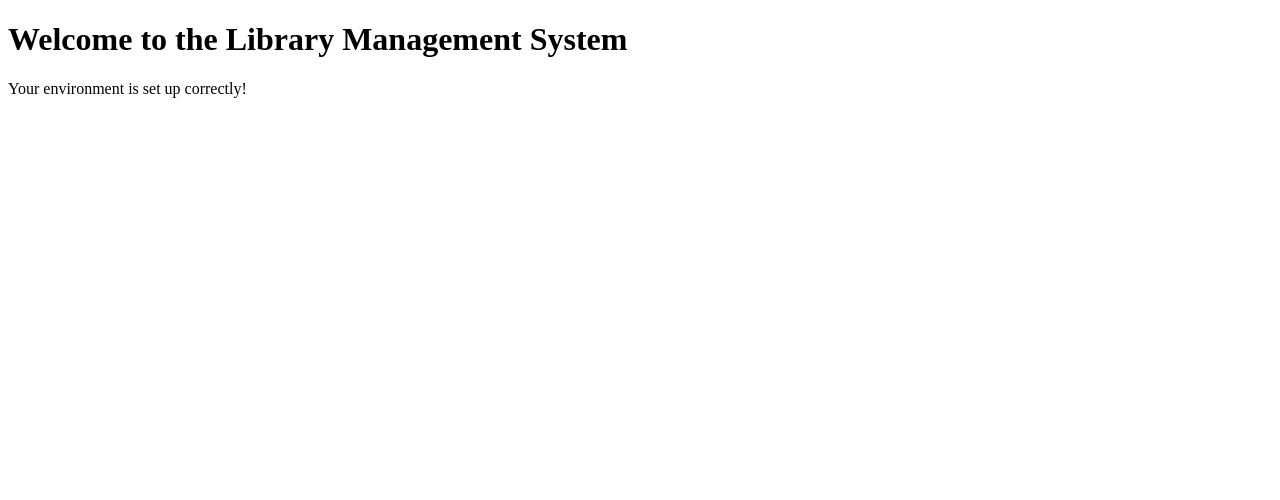
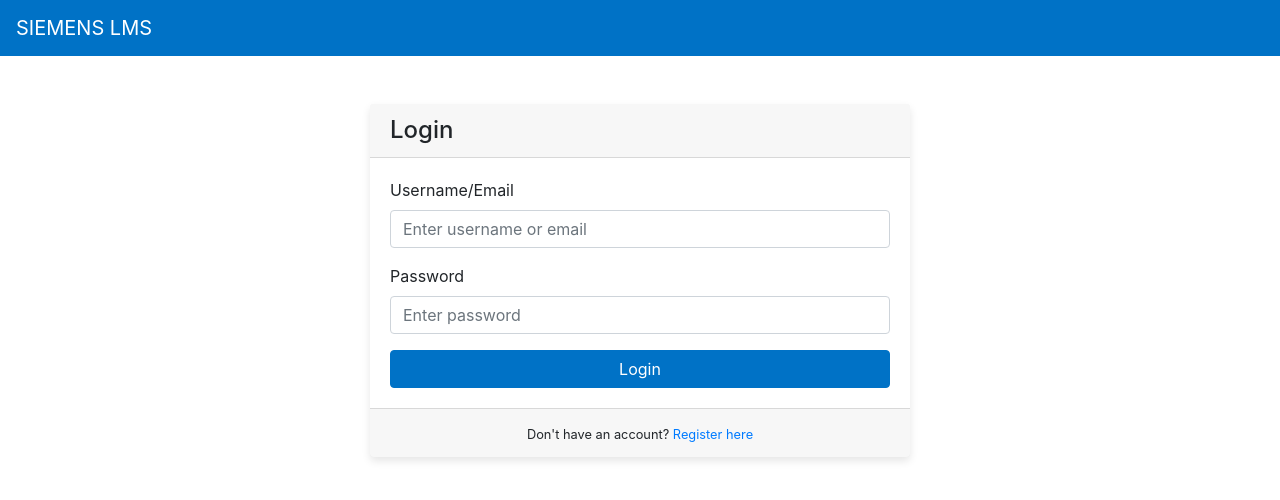
Before and after one commit to anassalah24/LibraryManagementSystem, a Flask app: page / in a window 1280 px wide. Shown: the top 500 px of the page. Run offline with Flask 3, Linux system fonts and the light colour scheme; some libraries are stand-ins or nearby versions.

Commit message:
code comments cleanup
cleaned some comments in code

```diff
--- a/app/__init__.py
+++ b/app/__init__.py
@@ -3,13 +3,12 @@
 from flask_sqlalchemy import SQLAlchemy
 from flask_mail import Mail
 from apscheduler.schedulers.background import BackgroundScheduler
+from app.notify_overdue import notify_overdue_function
 
 # Initialize extensions
 db = SQLAlchemy()
 mail = Mail()
 
-# Import your overdue notification function
-from app.notify_overdue import notify_overdue_function  # Adjust path if necessary
 
 def start_scheduler(app):
     scheduler = BackgroundScheduler()
--- a/app/config.py
+++ b/app/config.py
@@ -1,11 +1,11 @@
 import os
 
 class Config:
-    SECRET_KEY = os.environ.get('SECRET_KEY') or 'your_secret_key'
+    SECRET_KEY = os.environ.get('SECRET_KEY') or 'your_secret_key'# not needed
     SQLALCHEMY_DATABASE_URI = 'sqlite:///library.db'
     SQLALCHEMY_TRACK_MODIFICATIONS = False
 
-    # Email configuration (adjust as needed for your email service)
+    # Email configuration
     MAIL_SERVER = 'sandbox.smtp.mailtrap.io'
     MAIL_PORT = 587
     MAIL_USE_TLS = True
--- a/app/notify_overdue.py
+++ b/app/notify_overdue.py
@@ -11,14 +11,12 @@
     ).all()
 
     if not overdue_transactions:
-        # Optionally, you could log that no overdue transactions were found.
         return
 
     for tx in overdue_transactions:
         # Get member details
         member = User.query.get(tx.user_id)
         if not member:
-            # If member not found, skip this transaction
             continue
 
         subject = "Overdue Book Notification"
@@ -32,5 +30,4 @@
         try:
             send_email_notification(subject, member.email, body)
         except Exception as e:
-            # Optionally, log the exception or take other actions
             print(f"Failed to send notification for transaction {tx.id}: {e}")
--- a/app/routes.py
+++ b/app/routes.py
@@ -13,7 +13,7 @@
 
 @main.route('/')
 def index():
-    return render_template('index.html')
+    return render_template('login.html')
 
 @main.route('/logout')
 def logout():
@@ -30,7 +30,7 @@
     # Retrieve user from database to get the email
     user = db.session.get(User, user_id)
     email = user.email if user else ""
-    # Generate barcode for the member using a unique code (e.g., "MEMBER-<user_id>")
+    # Generate barcode for the member using a unique code
     barcode_img = generate_barcode_base64("MEMBER-" + str(user_id)) if user else ""
     return render_template('member_dashboard.html', username=username, user_id=user_id, email=email, barcode=barcode_img)
 
@@ -43,16 +43,15 @@
     username = session.get('username', 'LibrarianUser')
     return render_template('librarian_dashboard.html', username=username, user_id=session.get('user_id'))
 
+#Loads the Librarian manage books page
 @main.route('/books/manage')
 def manage_books():
-    # For simplicity, we pass a placeholder librarian username.
-    username = "LibrarianUser"
+    username = session.get('username', 'LibrarianUser')
     return render_template('manage_books.html', username=username)
 
-#manage members
+#Loads the Librarian mamange members page
 @main.route('/member_management')
 def member_management():
-    # Here you could add any authentication checks if necessary
     return render_template('member_management.html')
 
 
@@ -70,7 +69,7 @@
     username = data.get('username')
     email = data.get('email')
     password = data.get('password')
-    role = data.get('role', 'member')  # Default role is 'member'
+    role = data.get('role', 'member')
 
     # Basic validation
     if not username or not email or not password:
@@ -124,7 +123,7 @@
     return jsonify({'message': 'Login successful', 'user': {'username': user.username, 'role': user.role}}), 200
 
 
-# Endpoint for adding a new book (Librarian only, but for now we won't enforce role-checks)
+# Endpoint for adding a new book
 @main.route('/books', methods=['POST'])
 def add_book():
     data = request.get_json()
@@ -133,9 +132,9 @@
     title = data.get('title')
     author = data.get('author')
     subject = data.get('subject')
-    publication_date_str = data.get('publication_date')  # Expecting a string in 'YYYY-MM-DD' format
+    publication_date_str = data.get('publication_date')
     rack_location = data.get('rack_location')
-    num_copies = data.get('num_copies', 1)  # Default to one copy if not specified
+    num_copies = data.get('num_copies', 1)
 
     # Basic validation
     if not all([title, author, subject, publication_date_str, rack_location]):
@@ -159,7 +158,7 @@
 
     # Create the specified number of book copies with simulated unique barcodes
     for i in range(num_copies):
-        # Generate a simple barcode using book id and index (for simulation)
+        # Generate a simple barcode using book id and index (for simulation purposes only)
         barcode = f"{book.id}-{i+1}"
         copy = BookCopy(book_id=book.id, unique_barcode=barcode)
         db.session.add(copy)
@@ -168,7 +167,7 @@
     return jsonify({'message': 'Book added successfully', 'book_id': book.id}), 201
 
 
-# Endpoint for updating an existing book (Librarian only)
+# Endpoint for updating an existing book
 @main.route('/books/<int:book_id>', methods=['PUT'])
 def update_book(book_id):
     book = Book.query.get(book_id)
@@ -192,7 +191,7 @@
 
 
 
-# Endpoint for deleting a book (Librarian only)
+# Endpoint for deleting a book
 @main.route('/books/<int:book_id>', methods=['DELETE'])
 def delete_book(book_id):
     book = Book.query.get(book_id)
@@ -298,8 +297,6 @@
     }), 201
 
 # Endpoint for renewing a checked-out book
-from datetime import datetime, timedelta
-
 @main.route('/renew', methods=['POST'])
 def renew_book():
     data = request.get_json()
@@ -314,7 +311,7 @@
     if not transaction:
         return jsonify({'error': 'Active transaction not found for this user and transaction ID'}), 404
 
-    # Add 10 days to the **current due date**
+    # Add 10 days to the current due date
     transaction.due_date = transaction.due_date + timedelta(days=10)
     transaction.transaction_type = 'renew'
     db.session.commit()
@@ -345,12 +342,12 @@
     # Mark the transaction as returned
     transaction.date_returned = datetime.utcnow()
 
-    # Calculate fine if returned after due date (e.g., $1 per day overdue)
+    # Calculate fine if returned after due date (Here i use the logic of adding $1 per day overdue)
     fine = 0.0
     now = datetime.utcnow()
     if now > transaction.due_date:
         overdue_days = (now - transaction.due_date).days
-        fine = overdue_days * 1.0  # $1 per day fine
+        fine = overdue_days * 1.0
         transaction.fine_amount = fine
 
     # Update the book copy's status to available
@@ -360,12 +357,10 @@
     db.session.commit()
 
     # Check if there is an active reservation for this book
-    # First, find the book_id for the returned copy
     book_id = book_copy.book_id
     reservation = Reservation.query.filter_by(book_id=book_id, status='active').first()
     if reservation:
         # Send email notification
-        # Here, we assume that the User model has an 'email' field and the reservation relationship is set up
         recipient_email = reservation.user.email
         subject = "Book Available Notification"
         body = f"Hello {reservation.user.username},\n\nThe book you reserved is now available for checkout."
@@ -422,7 +417,7 @@
             return jsonify({'error': 'user_id parameter is required'}), 400
         query = Transaction.query.filter_by(user_id=user_id)
 
-    # Optionally, filter for active transactions only
+    # filter for active transactions only
     if request.args.get('active', 'false').lower() == 'true':
         query = query.filter(Transaction.date_returned == None)
 
@@ -442,7 +437,7 @@
             'transaction_id': tx.id,
             'book_title': tx.book_copy.book.title,
             'user_id': tx.user_id,
-            **user_details,  # Unpack user details here
+            **user_details,
             'date_issued': tx.date_issued.strftime('%Y-%m-%d %H:%M:%S'),
             'due_date': tx.due_date.strftime('%Y-%m-%d %H:%M:%S'),
             'date_returned': tx.date_returned.strftime('%Y-%m-%d %H:%M:%S') if tx.date_returned else None,
@@ -458,7 +453,7 @@
 #Endpoint to return reservations of a certain user
 @main.route('/reservations', methods=['GET'])
 def get_reservations():
-    # Check if 'all=true' is provided; otherwise, filter by user_id
+    # Check if 'all=true' is provided (librarian usage); otherwise, filter by user_id (member usage)
     if request.args.get('all', 'false').lower() == 'true':
         query = Reservation.query
     else:
@@ -467,7 +462,7 @@
             return jsonify({'error': 'user_id parameter is required'}), 400
         query = Reservation.query.filter_by(user_id=user_id)
 
-    # Optionally filter for active reservations
+    # filter for active reservations
     if request.args.get('active', 'false').lower() == 'true':
         query = query.filter_by(status='active')
 
@@ -486,7 +481,7 @@
             'reservation_id': res.id,
             'book_title': res.book.title,
             'user_id': res.user_id,
-            **user_details,  # Include detailed user info
+            **user_details,
             'reservation_date': res.reservation_date.strftime('%Y-%m-%d %H:%M:%S'),
             'status': res.status
         })
@@ -494,7 +489,7 @@
     return jsonify({'reservations': results}), 200
 
 
-#endpoint Providing summary statistics for the library inventory
+#endpoint Providing brief summary statistics for the library inventory
 @main.route('/inventory', methods=['GET'])
 def get_inventory():
     total_books = Book.query.count()
@@ -519,7 +514,7 @@
             'username': member.username,
             'email': member.email,
             'is_active': member.is_active,
-            # Generate a barcode image using a unique code (for example, "MEMBER-<id>")
+            # Generate a barcode image using a unique code
             'barcode_image': generate_barcode_base64("MEMBER-" + str(member.id))
         })
     return jsonify({'members': results}), 200
@@ -536,7 +531,7 @@
         member.username = data.get('username')
     if data.get('email'):
         member.email = data.get('email')
-    # Optionally update membership status if provided
+    # update membership status if provided
     if 'is_active' in data:
         member.is_active = data.get('is_active')
 
@@ -587,7 +582,6 @@
 #Member cancelling their membership
 @main.route('/cancel_membership', methods=['POST'])
 def cancel_membership():
-    # Assume the user is logged in and we get the user_id from the session
     user_id = session.get('user_id')
     if not user_id:
         return jsonify({'error': 'User not logged in'}), 403
@@ -598,7 +592,7 @@
 
     user.is_active = False
     db.session.commit()
-    # Optionally, clear session to log out the user
+    # clear session to log out the user
     session.clear()
     return jsonify({'message': 'Your membership has been canceled.'}), 200
 
@@ -649,7 +643,6 @@
 #To enable profile edits for members
 @main.route('/profile', methods=['PUT'])
 def edit_profile():
-    # Retrieve the logged-in user from session
     user_id = session.get('user_id')
     if not user_id:
         return jsonify({'error': 'User not logged in'}), 403
--- a/templates/index.html
+++ b/templates/index.html
@@ -6,6 +6,6 @@
 </head>
 <body>
     <h1>Welcome to the Library Management System</h1>
-    <p>Your environment is set up correctly!</p>
+    <p>This is just a test page that was used to make sure setup is correct</p>
 </body>
 </html>
--- a/templates/librarian_dashboard.html
+++ b/templates/librarian_dashboard.html
@@ -7,7 +7,6 @@
   <!-- Bootstrap CSS -->
   <link href="https://maxcdn.bootstrapcdn.com/bootstrap/4.5.2/css/bootstrap.min.css" rel="stylesheet">
   <style>
-    /* Siemens color palette adjustments */
     .navbar {
       background-color: #0072C6;
     }
--- a/templates/login.html
+++ b/templates/login.html
@@ -7,9 +7,8 @@
   <!-- Bootstrap CSS -->
   <link href="https://maxcdn.bootstrapcdn.com/bootstrap/4.5.2/css/bootstrap.min.css" rel="stylesheet">
   <style>
-    /* Siemens color palette adjustments */
     .navbar {
-      background-color: #0072C6; /* Siemens Blue */
+      background-color: #0072C6;
     }
     .navbar-brand, .navbar-nav .nav-link {
       color: #ffffff !important;
@@ -110,10 +109,10 @@
         });
       });
 
-      // Optionally, handle click to show registration page (to be built later)
+      // handle click to show registration page
       $('#showRegister').on('click', function(e){
         e.preventDefault();
-        window.location.href = '/register';  // We'll create the registration UI later
+        window.location.href = '/register';
       });
     });
   </script>
--- a/templates/register.html
+++ b/templates/register.html
@@ -7,7 +7,6 @@
   <!-- Bootstrap CSS -->
   <link href="https://maxcdn.bootstrapcdn.com/bootstrap/4.5.2/css/bootstrap.min.css" rel="stylesheet">
   <style>
-    /* Siemens color palette adjustments */
     .navbar {
       background-color: #0072C6;
     }
@@ -91,12 +90,12 @@
             username: username,
             email: email,
             password: password,
-            role: 'member'  // Default role for registration
+            role: 'member'
           }),
           success: function(response){
             $('#registerAlert').removeClass('d-none alert-danger').addClass('alert-success')
               .text(response.message);
-            // Optionally, redirect to login page after registration
+            //redirect to dashboard after registration
             setTimeout(function(){
               window.location.href = '/dashboard';
             }, 1000);
```
Also changed, not shown: templates/member_dashboard.html (+4 -8 lines), tests/test_barcode_gen.py (+2 -2 lines).
